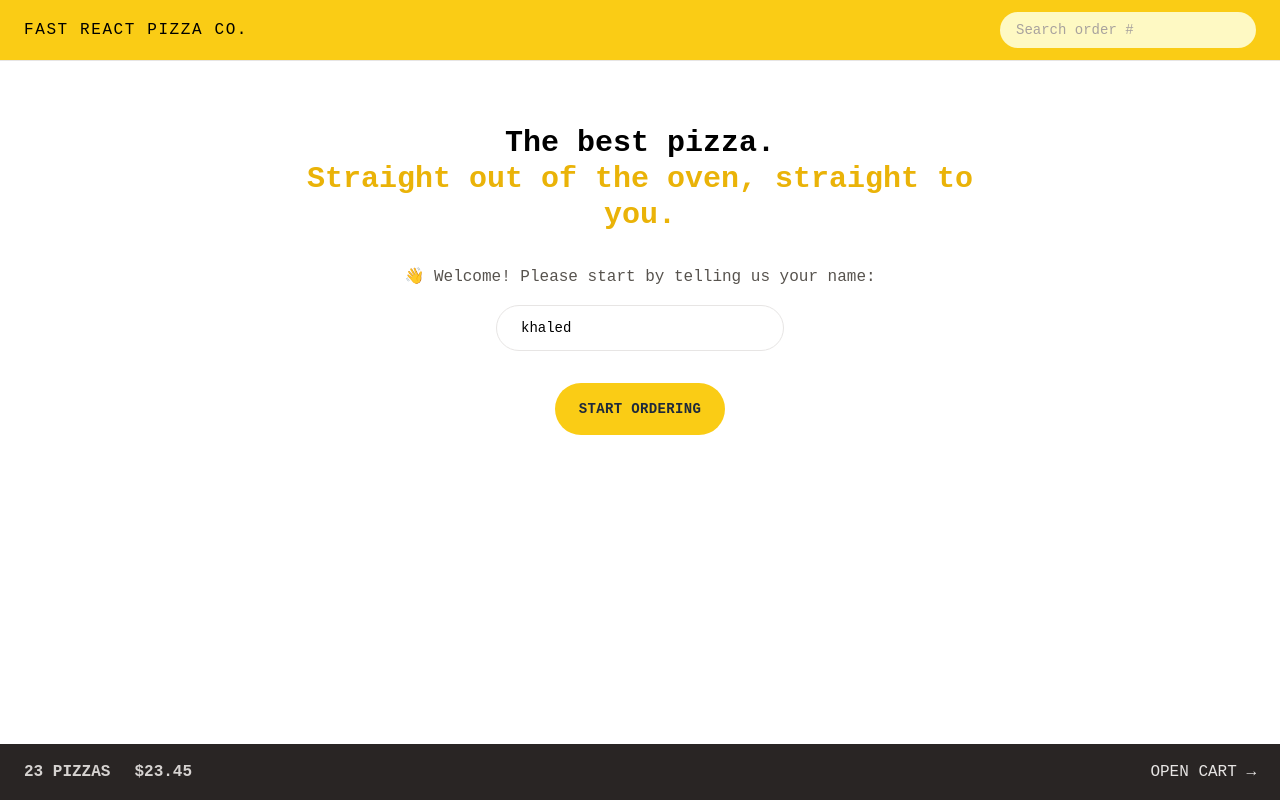
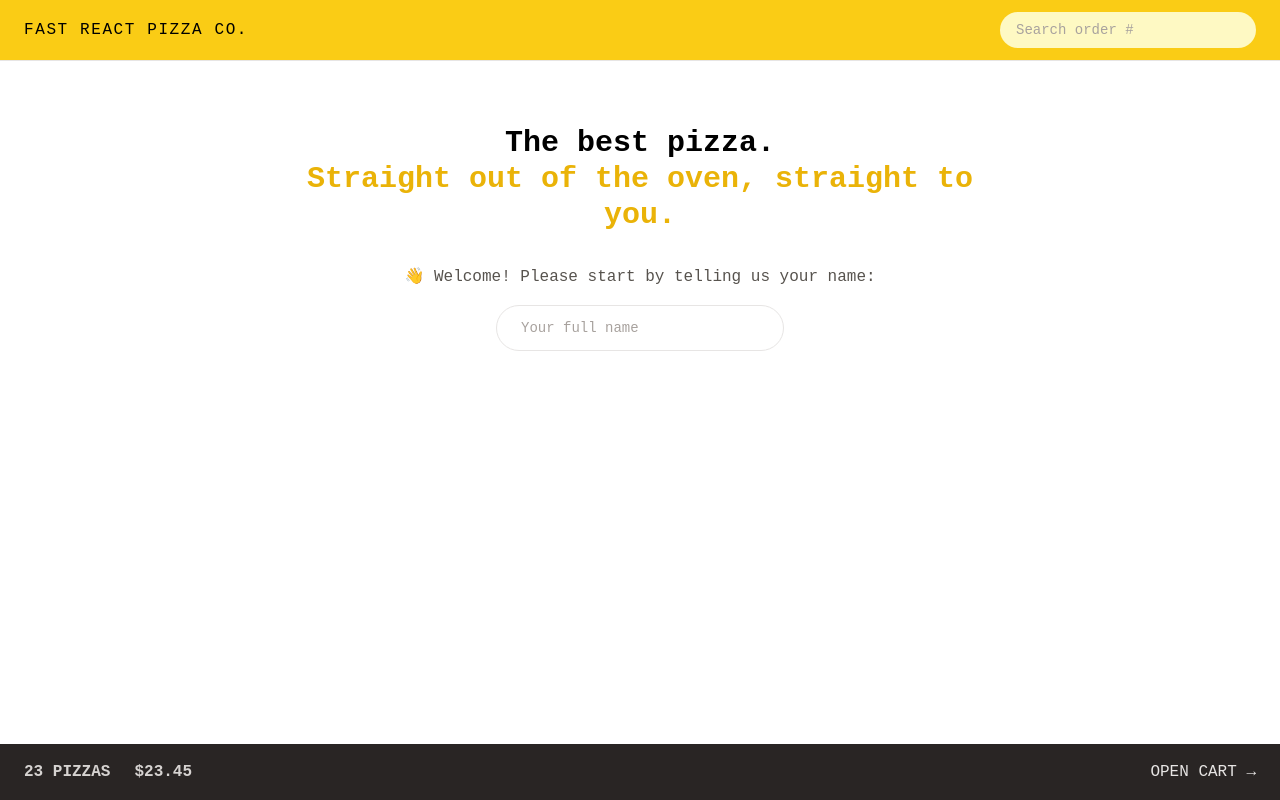
Before and after one commit to khaled-farahat/fast-react-pizza, a React app: page / in a window 1280 px wide. Built offline with nearby package versions, Linux system fonts and the light colour scheme; the HTML template or start-up script is replaced by a standard one.

Commit message:
Add user state in the app

```diff
--- a/src/features/cart/Cart.tsx
+++ b/src/features/cart/Cart.tsx
@@ -2,6 +2,7 @@ import Button from '@/ui/Button';
 import LinkButton from '@/ui/LinkButton';
 import CartItem from './CartItem';
 import { CartItem as CartItemType } from '@/types';
+import { useAppSelector } from '@/hooks';
 
 const fakeCart: CartItemType[] = [
   {
@@ -29,12 +30,13 @@ const fakeCart: CartItemType[] = [
 
 function Cart() {
   const cart = fakeCart;
+  const username = useAppSelector((state) => state.user.username);
 
   return (
     <div className="px-4 py-3">
       <LinkButton to="/menu">&larr; Back to menu</LinkButton>
 
-      <h2 className="mt-7 text-xl font-semibold">Your cart, %NAME%</h2>
+      <h2 className="mt-7 text-xl font-semibold">Your cart, {username}</h2>
 
       <ul className="mt-3 divide-y divide-stone-200 border-b">
         {cart.map((item) => (
@@ -42,11 +44,11 @@ function Cart() {
         ))}
       </ul>
 
-      <div className='mt-6 space-x-2'>
+      <div className="mt-6 space-x-2">
         <Button type="primary" to="/order/new">
           Order pizzas
         </Button>
-        <Button type='secondary'>Clear cart</Button>
+        <Button type="secondary">Clear cart</Button>
       </div>
     </div>
   );
--- a/src/features/order/CreateOrder.tsx
+++ b/src/features/order/CreateOrder.tsx
@@ -3,6 +3,7 @@ import { Form, redirect, useActionData, useNavigation } from 'react-router-dom';
 import { createOrder } from '@/services/apiRestaurant';
 import { Order } from '@/types';
 import Button from '@/ui/Button';
+import { useAppSelector } from '@/hooks';
 
 // https://uibakery.io/regex-library/phone-number
 const isValidPhone = (str: string) =>
@@ -38,6 +39,8 @@ function CreateOrder() {
   // const [withPriority, setWithPriority] = useState(false);
   const cart = fakeCart;
 
+  const username = useAppSelector((state) => state.user.username);
+
   const navigation = useNavigation();
   const isSubmitting = navigation.state === 'submitting';
 
@@ -52,7 +55,13 @@ function CreateOrder() {
       <Form method="POST">
         <div className="mb-5 flex flex-col gap-2 sm:flex-row sm:items-center">
           <label className="sm:basis-40">First Name</label>
-          <input type="text" name="customer" required className="input grow" />
+          <input
+            type="text"
+            name="customer"
+            required
+            defaultValue={username}
+            className="input grow"
+          />
         </div>
 
         <div className="mb-5 flex flex-col gap-2 sm:flex-row sm:items-center">
@@ -60,7 +69,7 @@ function CreateOrder() {
           <div className="grow">
             <input type="tel" name="phone" required className="input w-full" />
             {formErrors?.phone && (
-              <p className=" mt-2 rounded-md bg-red-100 text-xs text-red-700 p-2">
+              <p className=" mt-2 rounded-md bg-red-100 p-2 text-xs text-red-700">
                 {formErrors.phone}
               </p>
             )}
--- a/src/features/user/CreateUser.tsx
+++ b/src/features/user/CreateUser.tsx
@@ -1,11 +1,20 @@
+import { useState, FormEvent } from 'react';
+import { useAppDispatch } from '@/hooks';
+import { updateName } from '@/features/user/userSlice';
 import Button from '@/ui/Button';
-import { useState, FormEvent } from 'react';
+import { useNavigate } from 'react-router-dom';
 
 function CreateUser() {
-  const [username, setUsername] = useState('khaled');
+  const [username, setUsername] = useState('');
+  const dispatch = useAppDispatch();
+  const navigate = useNavigate();
 
   function handleSubmit(e: FormEvent<HTMLFormElement>) {
     e.preventDefault();
+    if (!username) return;
+
+    dispatch(updateName(username));
+    navigate('/menu');
   }
 
   return (
--- a/src/ui/Home.tsx
+++ b/src/ui/Home.tsx
@@ -1,6 +1,10 @@
 import CreateUser from '@/features/user/CreateUser';
+import { useAppSelector } from '@/hooks';
+import Button from './Button';
 
 function Home() {
+  const username = useAppSelector((state) => state.user.username);
+
   return (
     <div className="my-10 px-4 text-center sm:my-16">
       <h1 className="mb-8  text-xl font-semibold md:text-3xl">
@@ -10,7 +14,13 @@ function Home() {
           Straight out of the oven, straight to you.
         </span>
       </h1>
-      <CreateUser />
+      {username === '' ? (
+        <CreateUser />
+      ) : (
+        <Button to="/menu" type="primary">
+          Continue Ordering, {username}
+        </Button>
+      )}
     </div>
   );
 }
```
